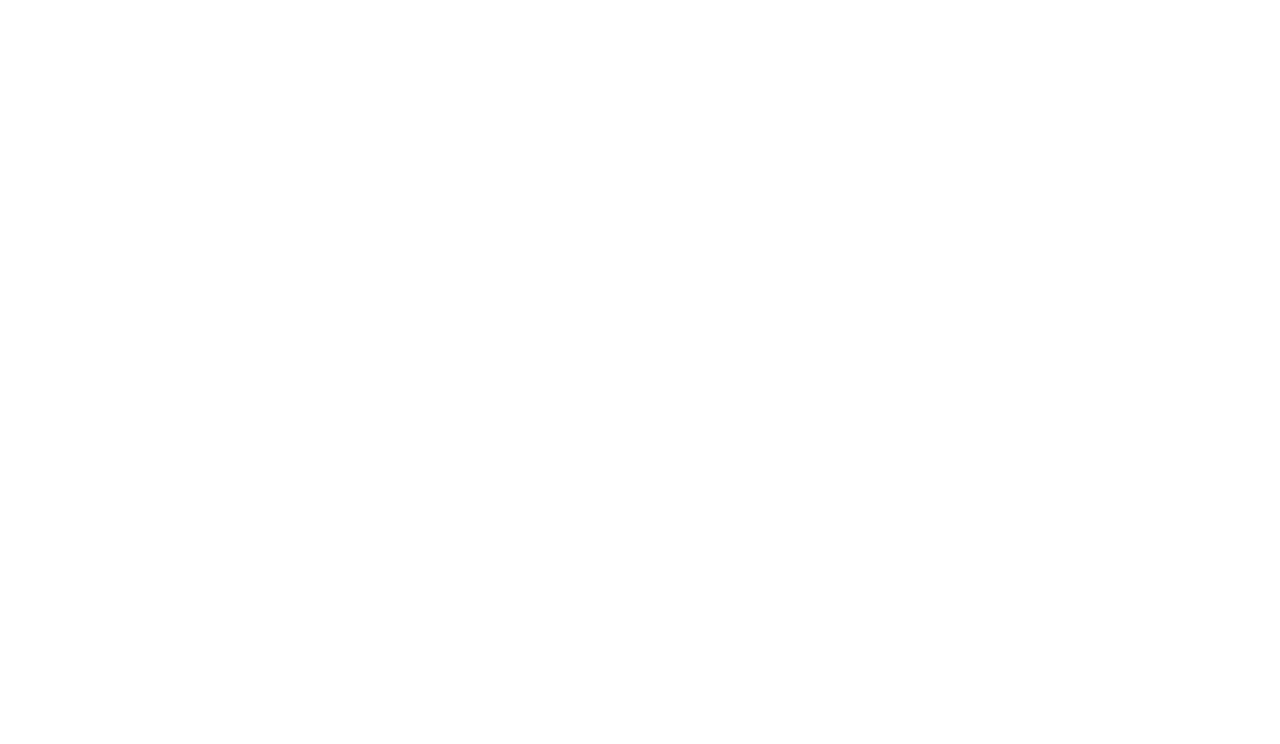
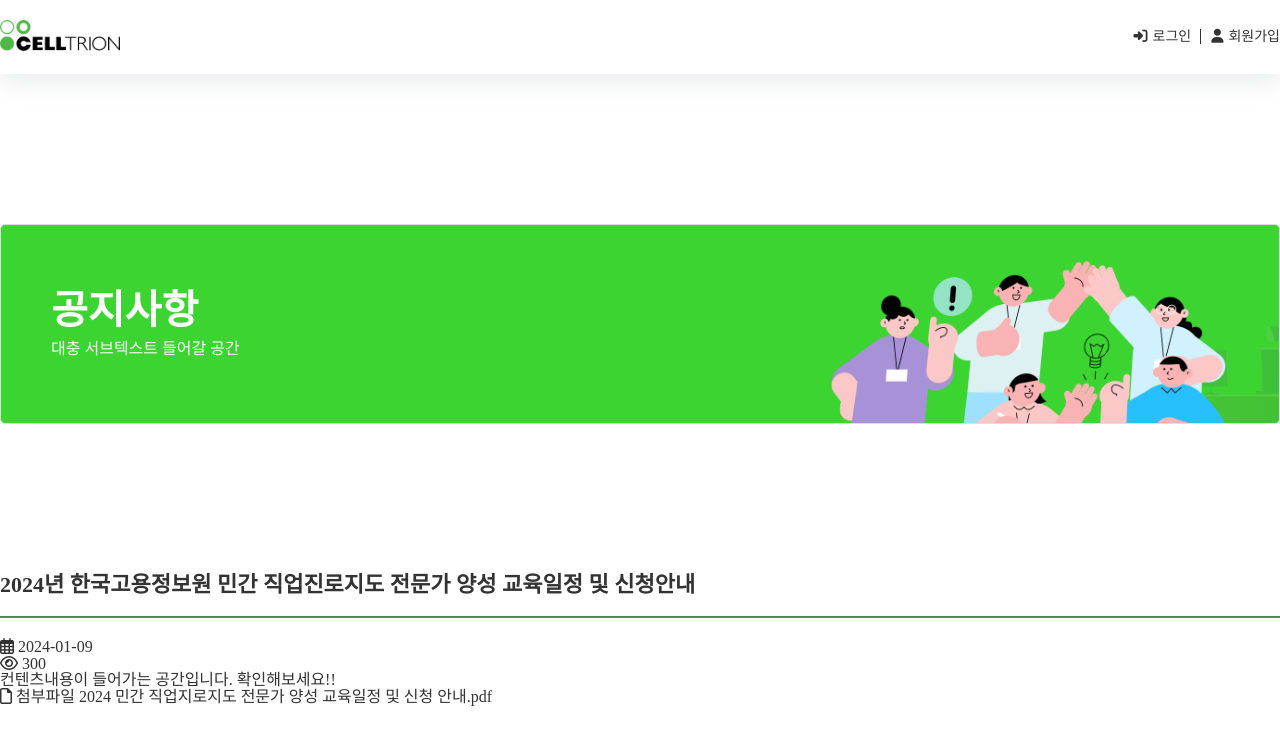
Before and after one commit to greenpig4b/notice-html, a plain HTML site: page detail.html in a window 1280 px wide. Drawn offline with Linux system fonts and the light colour scheme; a web font is replaced by a local one.

Commit message:
게시판 html

```diff
--- a/css/style.css
+++ b/css/style.css
@@ -406,3 +406,71 @@ section.join::after{
 .login-wrapper .content p a:hover{
   color: #3bd430;
 }
+
+/* 게시판 디테일 */
+.notice-detail-img-wrapper{
+  width: 100%;
+  border: 1px solid #ddd;
+  border-radius: 5px;
+  height: 200px;
+  background-color: #3bd430;
+  margin-top: 150px;
+  position: relative;
+  overflow: hidden;
+}
+.img-txt{
+  position: absolute;
+  top: 50%;
+  left: 50px;
+  transform: translate(0, -50%);
+  text-align: left;
+}
+.img-txt .head{
+  color: #fff;
+  font-size: 40px;
+  font-weight: 700;
+  margin-bottom: 10px;
+}
+.img-txt span{
+  color: #fff;
+}
+.notice-detail-img-wrapper:before{
+  content: "";
+  display: block;
+  width: 500px;
+  height: 100%;
+  position: absolute;
+  background-image: url(/images/detail.png);
+  background-size: 100%;
+  transform: translate(0, 0);
+  bottom: -3px;
+  right: -50px;
+  z-index: 10;
+}
+
+.notice-detail-img-wrapper img{
+  width: 100%;
+  object-fit: cover;
+}
+.notice-detail-wrapper{}
+.notice-detail-wrapper .detail-title{
+  font-size: 22px;
+  font-weight: 700;
+  margin-top: 150px;
+}
+.notice-detail-wrapper .detail-icon-wrapper{
+  border-top: 2px solid #44953e;
+    margin-top: 20px;
+    padding-top: 20px;
+}
+.notice-detail-wrapper .detail-icon-wrapper .icon-item{}
+.notice-detail-wrapper .detail-icon-wrapper i.icon{}
+.notice-detail-wrapper .detail-icon-wrapper span.icon-content{}
+.notice-detail-wrapper .detail-icon-wrapper span.icon-content.date{}
+.notice-detail-wrapper .detail-icon-wrapper span.icon-content.eye{}
+.notice-detail-wrapper .content{}
+.notice-detail-wrapper .file-wrapper{}
+.notice-detail-wrapper .file-wrapper li{}
+.notice-detail-wrapper .file-wrapper li i.file-icon{}
+.notice-detail-wrapper .file-wrapper li .text{}
+.notice-detail-wrapper .file-wrapper li a.download{}
--- a/detail.html
+++ b/detail.html
@@ -0,0 +1,65 @@
+<!DOCTYPE html>
+<html lang="en">
+<head>
+    <meta charset="UTF-8">
+    <meta name="viewport" content="width=device-width, initial-scale=1.0">
+    <link rel="stylesheet" href="css/style.css">
+    <link rel="stylesheet" href="https://cdnjs.cloudflare.com/ajax/libs/font-awesome/6.5.2/css/all.min.css" />
+    <title>게시판 상세페이지</title>
+
+
+</head>
+<body>
+    <main role="main">
+        <header>
+           <nav>
+            <div class="logo-wrapper">
+              <img src="images/img_header_logo.png" alt="로고 들어갈 자리">
+           </div>
+            <ul>
+              <li><a href="#"><i class="fa-solid fa-right-to-bracket"></i>로그인</a></li>
+              <li><a href="#"><i class="fa-solid fa-user"></i>회원가입</a></li>
+            </ul>
+           </nav>
+        </header>
+        <section id="section01">
+          <div class="container">
+            <div class="content-head">
+                <div class="notice-detail-img-wrapper">
+                    <div class="img-txt">
+                        <p class="head">공지사항</p>
+                        <span>대충 서브텍스트 들어갈 공간</span>
+                    </div>
+                </div>
+            </div>
+            <div class="content-body">
+                <div class="notice-detail-wrapper">
+                    <h2 class="detail-title">2024년 한국고용정보원 민간 직업진로지도 전문가 양성 교육일정 및 신청안내</h2>
+                    <div class="detail-icon-wrapper">
+                        <div class="icon-item">
+                            <i class="icon fa-regular fa-calendar-days"></i>
+                            <span class="icon-content date">2024-01-09</span>
+                        </div>
+                        <div class="icon-item">
+                            <i class="icon fa-regular fa-eye"></i>
+                            <span class="icon-content eye">300</span>
+                        </div>
+                    </div>
+                    <div class="content">
+                        컨텐츠내용이 들어가는 공간입니다.
+                        확인해보세요!!
+                    </div>
+                    <ul class="file-wrapper">
+                        <li>
+                            <i class="file-icon fa-regular fa-file"></i>
+                            <span class="text">첨부파일</span>
+                            <a class="download" type="download" href="#">2024 민간 직업지로지도 전문가 양성 교육일정 및 신청 안내.pdf</a>
+                        </li>
+                    </ul>
+                </div>
+            </div>
+          </div>
+        </section>
+    </main>
+</body>
+</html>
```
Also changed, not shown: images/detail.png (added).
